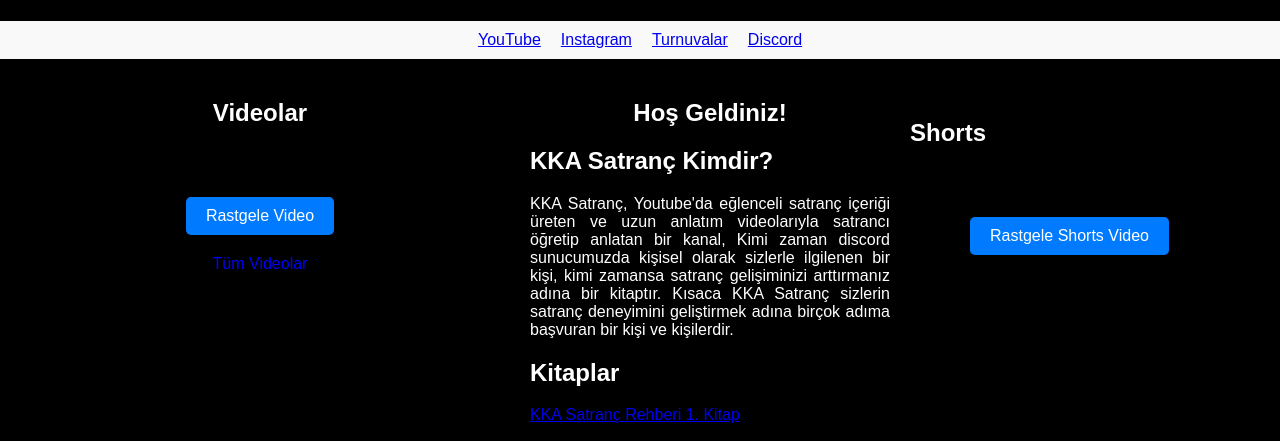
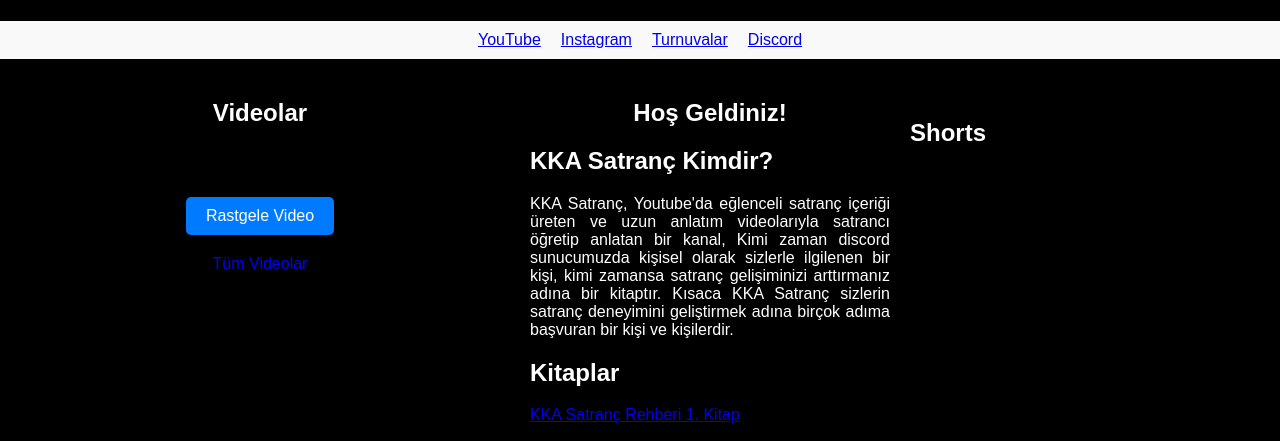
Before and after one commit to KKASatranc/KKASatranc, a plain HTML site: page index.html in a window 1280 px wide. Shown: the part 303-744 px from the top of the page. Drawn offline with Linux system fonts and the light colour scheme.

Commit message:
Update index.html

```diff
--- a/index.html
+++ b/index.html
@@ -169,9 +169,6 @@
         <div class="video-sekmesi shorts">
             <h2 style="text-align: center; color: white;">Shorts</h2>
             <div class="video-bölümü">
-                <div class="buton-bölümü">
-                    <button class="buton" onclick="randomShortsVideo()">Rastgele Shorts Video</button>
-                </div>
                 <iframe id="shorts-iframe" width="319" height="566" src="" title="Rastgele Shorts Video" frameborder="0"
                     allow="accelerometer; autoplay; clipboard-write; encrypted-media; gyroscope; picture-in-picture"
                     allowfullscreen></iframe>
```
